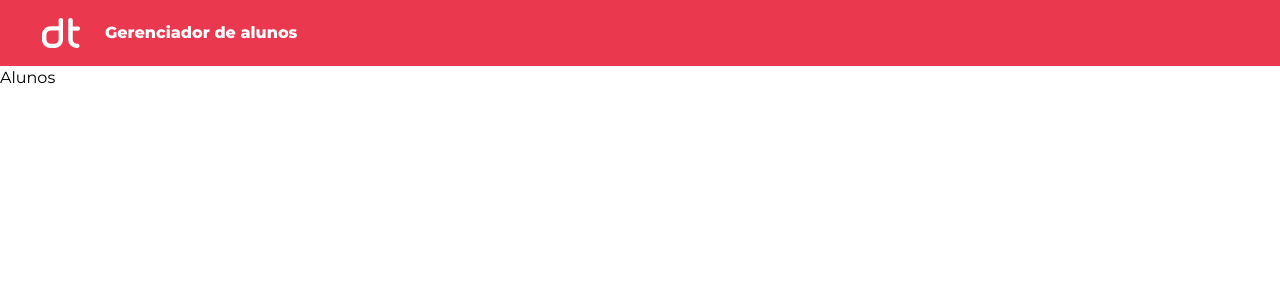
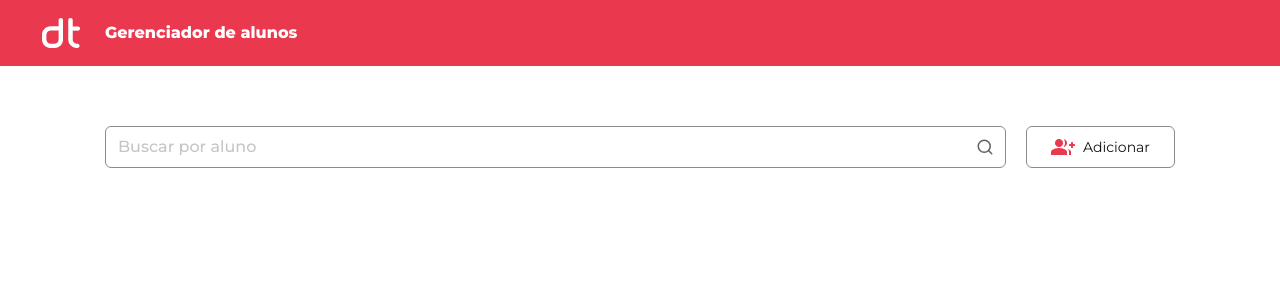
Before and after one commit to flaviare1s/gerenciador-alunos, a React (Vite) app in the folder client/: page / in a window 1280 px wide. Shown: the top 300 px of the page. Built offline with nearby package versions, Linux system fonts and the light colour scheme.

Commit message:
style(front): SearchBar

```diff
--- a/client/src/App.jsx
+++ b/client/src/App.jsx
@@ -6,7 +6,7 @@ function App() {
   return (
     <div className="font-montserrat">
       <Header />
-      <main>
+      <main className="max-w-[1086px] mx-auto pt-[60px] pb-[42px] px-2">
         <AppRoutes />
       </main>
     </div>
--- /dev/null
+++ b/client/src/components/AddButton.jsx
@@ -0,0 +1,15 @@
+import { Link } from "react-router-dom"
+import addIcon from "../assets/img/Add.png"
+export const AddButton = () => {
+  return (
+    <Link
+      to="/cadastro-aluno"
+      className="flex items-center justify-center gap-2 py-2 px-6 text-neutral-black text-sm border border-gray-medium rounded-md cursor-pointer hover:bg-gray-light hover:text-primary"
+    >
+      <span className="w-6 h-6">
+        <img className="w-full mt-1" src={addIcon} alt="" aria-hidden="true" />
+      </span>
+      <span>Adicionar</span>
+    </Link>
+  )
+}
--- /dev/null
+++ b/client/src/components/SearchBar.jsx
@@ -0,0 +1,11 @@
+import { AddButton } from "./AddButton"
+import { SearchInput } from "./SearchInput"
+
+export const SearchBar = () => {
+  return (
+    <div className="flex justify-between items-center gap-5">
+      <SearchInput />
+      <AddButton />
+    </div>
+  )
+}
--- /dev/null
+++ b/client/src/components/SearchInput.jsx
@@ -0,0 +1,17 @@
+import { FiSearch } from "react-icons/fi"
+
+export const SearchInput = () => {
+  return (
+    <div className="relative w-full">
+      <input
+        type="search"
+        placeholder="Buscar por aluno"
+        className="text-gray-medium py-2 pl-3 pr-10 font-medium border border-gray-light rounded-md w-full focus:outline-none focus:ring-1 focus:ring-primary"
+      />
+      <FiSearch
+        className="absolute right-3 top-1/2 -translate-y-1/2 text-dark-gray text-lg cursor-pointer"
+        aria-hidden="true"
+      />
+    </div>
+  )
+}
--- a/client/src/pages/Alunos.jsx
+++ b/client/src/pages/Alunos.jsx
@@ -1,5 +1,9 @@
+import { SearchBar } from "../components/SearchBar"
+
 export const Alunos = () => {
   return (
-    <div>Alunos</div>
+    <div>
+      <SearchBar />
+    </div>
   )
 }
```
